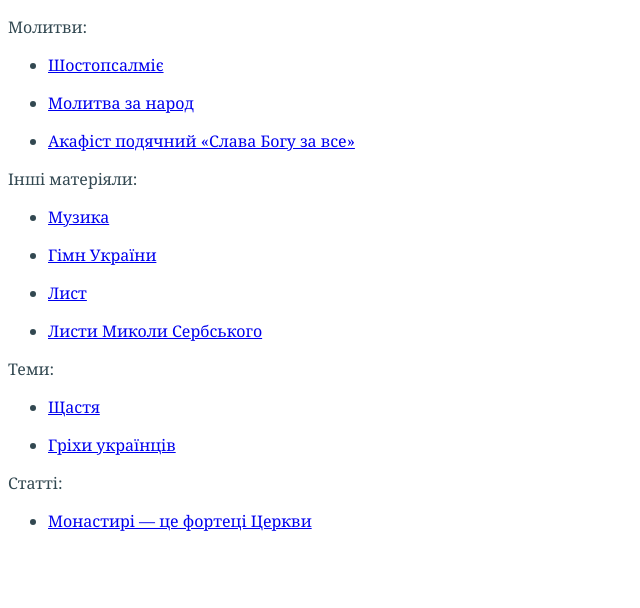
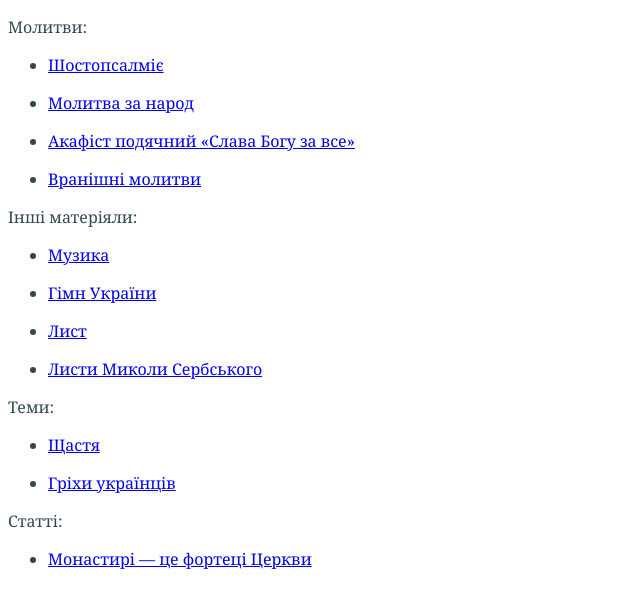
Before and after one commit to mivanchenko/monk, a plain HTML site: page index.html in a window 1280 px wide. Shown: the whole page, without its empty margins (0-640 px from the left). Drawn offline with Linux system fonts and the light colour scheme.

```diff
--- a/index.html
+++ b/index.html
@@ -11,6 +11,7 @@
 		<li><p><a href="/6">Шостопсалміє</a></p></li>
 		<li><p><a href="/nation">Молитва за народ</a></p></li>
 		<li><p><a href="/thank">Акафіст подячний «Слава Богу за все»</a></p></li>
+		<li><p><a href="/morning">Вранішні молитви</a></p></li>
 	</ul>
 	<p>Інші матеріяли:</p>
 	<ul>
```
Also changed, not shown: 3 other files.
